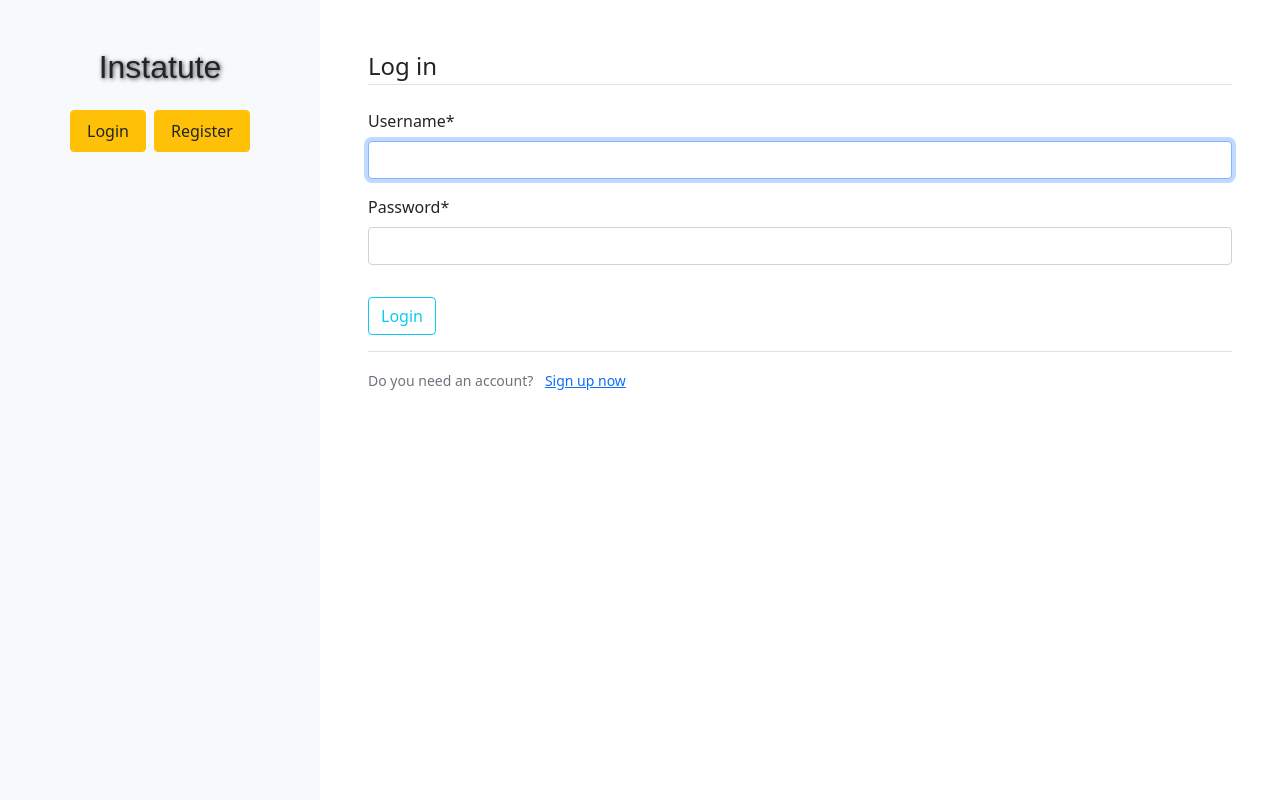
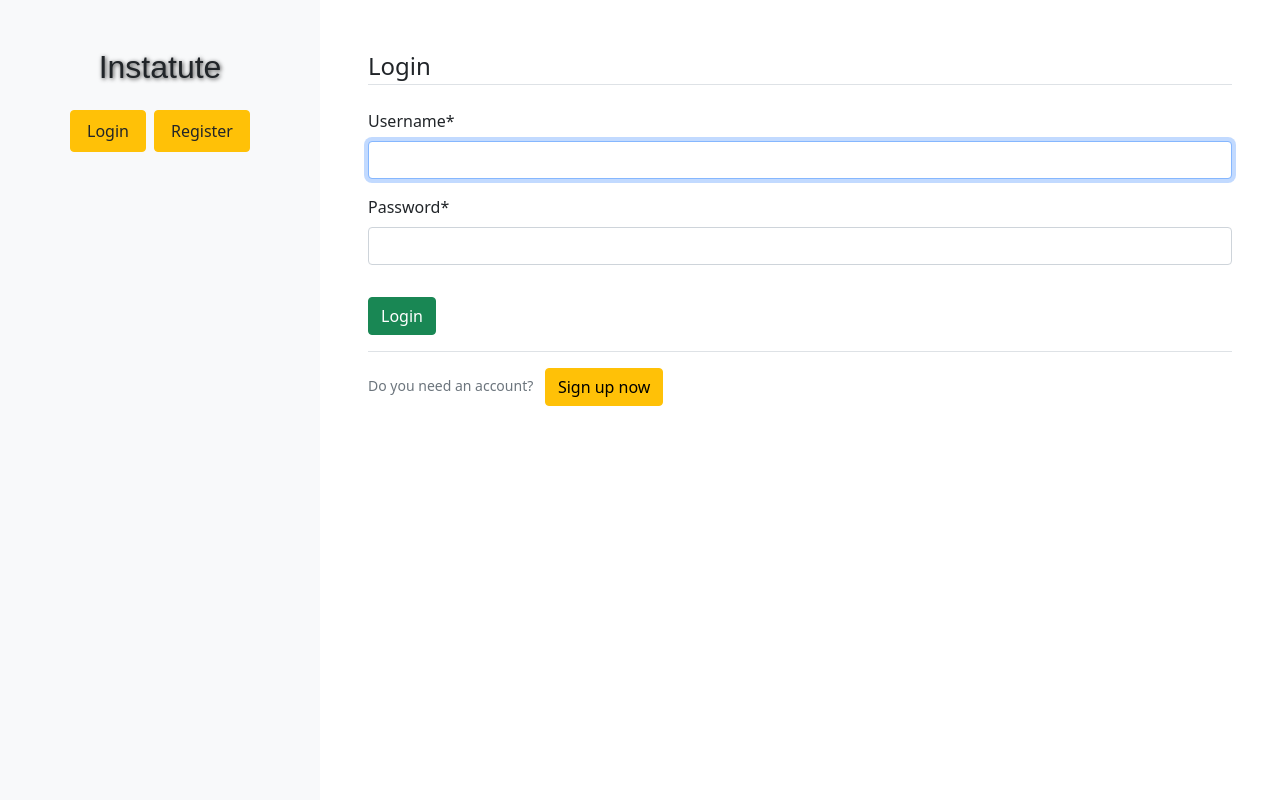
Before and after one commit to zyferion/cos60010, a Django app: page /login/ in a window 1280 px wide. Run offline with Django 4.2, Linux system fonts and the light colour scheme; some libraries are stand-ins or nearby versions; some web fonts are replaced.

Commit message:
Formatting consistency

```diff
--- a/users/templates/users/login.html
+++ b/users/templates/users/login.html
@@ -6,17 +6,17 @@
         <form method="POST">
             {% csrf_token %}
             <fieldset class="form-group">
-                <legend class="border-bottom mb-4">Log in</legend>
+                <legend class="border-bottom mb-4">Login</legend>
                 {{ form|crispy }}
             </fieldset>
             <div class="form-group">
-                <button class="btn btn-outline-info" type="submit">Login</button>
+                <button class="btn btn-success" type="submit">Login</button>
             </div>
         </form>
         <!-- Sign in form -->
         <div class="border-top pt-3">
             <small class="text-muted">
-                Do you need an account? <a class="ml-2" href="{% url 'register' %}">Sign up now</a>
+                Do you need an account? <a class="ml-2 btn btn-warning" href="{% url 'register' %}">Sign up now</a>
             </small>
         </div>
     </div>
--- a/users/templates/users/logout.html
+++ b/users/templates/users/logout.html
@@ -3,7 +3,7 @@
     <h2>You have been logged out</h2>
     <div class="border-top pt-3">
         <small class="text-muted">
-            <a href="{% url 'login' %}">Log in again</a>
+            <a href="{% url 'login' %}" class="btn btn-success">Login again</a>
         </small>
     </div>
 {% endblock content %}
```
Also changed, not shown: users/templates/users/profile.html (+2 -5 lines).
